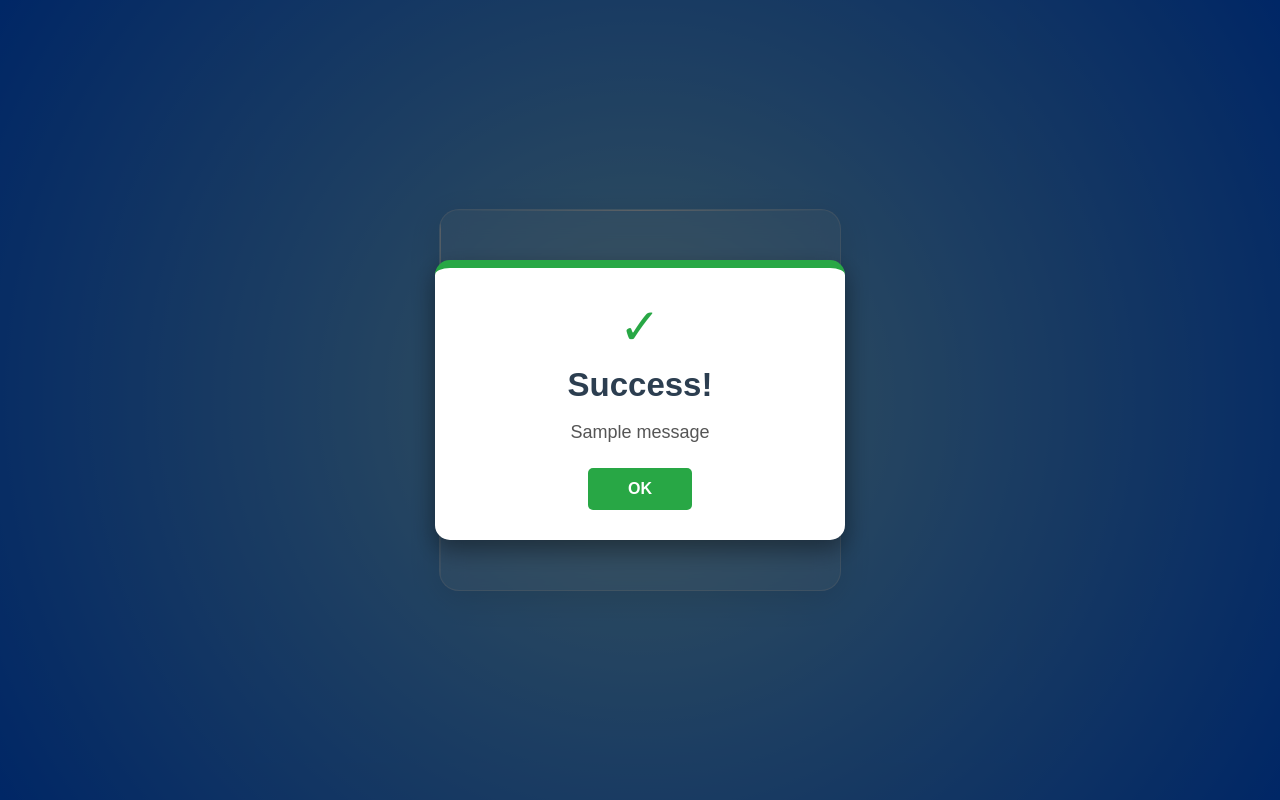
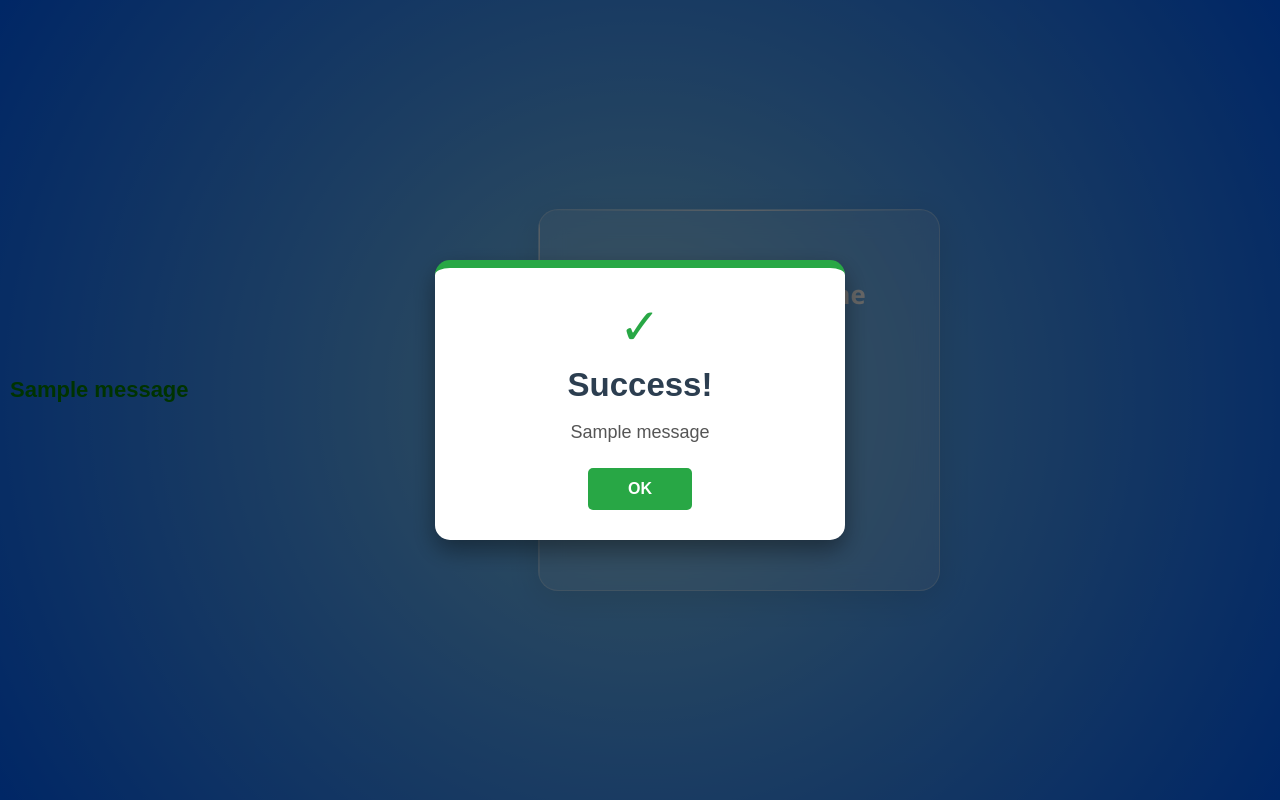
Before and after one commit to Zero0234/Login-Logout, a Django app: page / in a window 1280 px wide. Run offline with Django 5.2, Linux system fonts and the light colour scheme; tables that the repository leaves empty hold one stand-in row (values such as "Sample post"); one stand-in notice (Sample message) is shown.

Commit message:
Added Error Message for Student, Need fix

```diff
--- a/logger/templates/logger/index.html
+++ b/logger/templates/logger/index.html
@@ -20,11 +20,28 @@
 <body>
 
 {% if messages %}
+    <div id="msg-container" style="margin-bottom: 20px; padding: 10px; border-radius: 5px; text-align: center;">
+        {% for message in messages %}
+            <h4 style="color: {% if message.tags == 'error' %}red{% else %}green{% endif %};">
+                {{ message }}
+            </h4>
+        {% endfor %}
+    </div>
+{% else %}
+    <div id="msg-container" style="margin-bottom: 20px; padding: 10px; border-radius: 5px; text-align: center; display: none;">
+        <h4 id="js-message" style="color: red;"></h4>
+    </div>
+{% endif %}
+
+{% if messages %}
     <div style="text-align: center; position: fixed; top: 20px; width: 100%; z-index: 10000;">
         {% for message in messages %}
             {% if "error" in message.tags %}
                 <h4 style="color: #ff4d4d; background: rgba(0,0,0,0.6); display: inline-block; padding: 10px 20px; border-radius: 8px;">{{ message }}</h4>
             {% endif %}
+            <div id="msg-container" style="margin-bottom: 20px; padding: 10px; border-radius: 5px; text-align: center; display: none;">
+        <h4 id="js-message" style="color: red;"></h4>
+    </div>
         {% endfor %}
     </div>
 {% endif %}
@@ -127,22 +144,41 @@
     function verifyEntry() {
         const idInput = document.getElementById('id_field').value;
         const selectedRole = document.querySelector('input[name="role"]:checked').value;
+        const msgContainer = document.getElementById('msg-container');
+        const jsMessage = document.getElementById('js-message');
 
+        // Reset client-side messages on every click
+        if (jsMessage) {
+            jsMessage.innerText = "";
+            if (msgContainer && !{% if messages %}true{% else %}false{% endif %}) {
+                msgContainer.style.display = 'none';
+            }
+        }
+
+        // GUEST: Submit immediately
         if (selectedRole === 'GUEST') {
             const nameInput = document.getElementById('name_field').value;
             if (!nameInput) {
-                alert("Please enter your name.");
+                showJsError("Please enter your name.");
                 return;
             }
             document.getElementById('main-form').submit();
             return;
         }
 
+        // STUDENT: Client-side Validation Checks
         if (!idInput) {
-            alert("Please enter your Student ID.");
+            showJsError("Please enter your Student ID.");
             return;
         }
 
+        // Check if the ID contains letters using a quick Regex match
+        if (/[a-zA-Z]/.test(idInput)) {
+            showJsError("ID Number must contain only numbers.");
+            return;
+        }
+
+        // If text looks numeric, proceed to check the database master list
         fetch(`/lookup/?id_number=${idInput}`)
             .then(response => response.json())
             .then(data => {
@@ -150,29 +186,37 @@
                     document.getElementById('pulled_name').innerText = data.name;
                     document.getElementById('studentModal').style.display = 'flex';
                 } else {
-                    alert("Student ID not found in the master list.");
+                    showJsError("Student ID not found in the master list.");
                 }
             })
             .catch(error => {
                 console.error('Error:', error);
-                alert("An error occurred. Please check the server.");
+                showJsError("An error occurred. Please check the server.");
             });
     }
 
-    // 4. Modal Buttons Actions
-    function confirmStudent() {
-        document.getElementById('main-form').submit();
+    function showJsError(messageText) {
+    const msgContainer = document.getElementById('msg-container');
+    const jsMessage = document.getElementById('js-message');
+
+    if (jsMessage && msgContainer) {
+        jsMessage.innerText = messageText;
+        jsMessage.style.color = 'red';
+        msgContainer.style.display = 'block';
+        msgContainer.style.background = '#f8d7da'; // Subtle red background tint
     }
+}
 
     function closeStudentModal() {
         document.getElementById('studentModal').style.display = 'none';
         document.getElementById('id_field').value = "";
         document.getElementById('id_field').focus();
-    }
 
-    // New Action to close the Success Modal
-    function closeSuccessModal() {
-        document.getElementById('successModal').style.display = 'none';
+        // Clear any leftover messages when closing
+        const msgContainer = document.getElementById('msg-container');
+        if (msgContainer && !{% if messages %}true{% else %}false{% endif %}) {
+            msgContainer.style.display = 'none';
+        }
     }
 </script>
 </body>
--- a/logger/views.py
+++ b/logger/views.py
@@ -2,36 +2,41 @@ from django.shortcuts import render
 from django.http import JsonResponse
 from django.contrib import messages
 from .models import NetlabLog, LearnerProfile
+from django.core.exceptions import ValidationError
 
 def log_entry(request):
     if request.method == 'POST':
-        # 1. Get the data from the form
         role = request.POST.get('role').upper()  # 'STUDENT' or 'GUEST'
         id_number = request.POST.get('id_number')
         name_from_form = request.POST.get('name')
 
-        if role == 'STUDENT':
-            # 2. Find the student in the Master List using their ID
-            student_profile = LearnerProfile.objects.filter(id_number=id_number).first()
+        try:
+            if role == 'STUDENT':
+                student_profile = LearnerProfile.objects.filter(id_number=id_number).first()
+                if student_profile:
+                    NetlabLog.objects.create(
+                        name=student_profile.full_name,
+                        role='STUDENT',
+                        id_number=id_number
+                    )
+                    messages.success(request, f"Thank you, {student_profile.full_name}! Entry recorded.")
+                else:
+                    messages.error(request, "Error: Student ID not found.")
 
-            if student_profile:
-                # 3. Create the log using the official name from the Master List
-                NetlabLog.objects.create(
-                    name=student_profile.full_name,
-                    role='STUDENT', # Matches your model's 'LEARNER' choice
-                    id_number=id_number
-                )
-                messages.success(request, f"Thank you, {student_profile.full_name}! Entry recorded.")
             else:
-                messages.error(request, "Error: Student ID not found.")
+                # Guest Logic
+                if name_from_form:
+                    # Wrapping this in the try block catches the alpha_only regex error here
+                    NetlabLog.objects.create(name=name_from_form, role='GUEST')
+                    messages.success(request, f"Welcome, {name_from_form}!")
+                else:
+                    messages.error(request, "Name is required for Guests.")
 
-        else:
-            # 4. Guest Logic: Use the name typed in the form
-            if name_from_form:
-                NetlabLog.objects.create(name=name_from_form, role='GUEST')
-                messages.success(request, f"Welcome, {name_from_form}!")
-            else:
-                messages.error(request, "Name is required for Guests.")
+        except ValidationError as e:
+            # Catch the regex validation error and turn it into a clean web message
+            for field, errors in e.message_dict.items():
+                for error in errors:
+                    messages.error(request, f"{error}")
 
     return render(request, 'logger/index.html')
 
```
